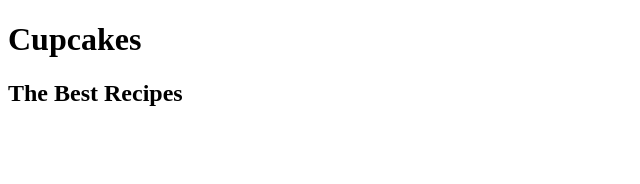
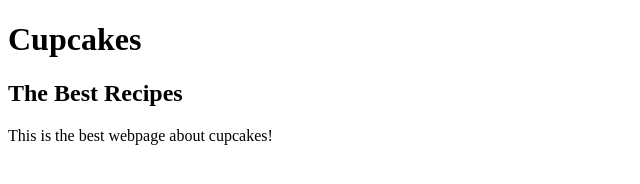
Before and after one commit to Batmans-sidekick/Website-for-Contest, a plain HTML site: page index.html in a window 1280 px wide. Shown: the whole page, without its empty margins (0-640 px from the left). Drawn offline with Linux system fonts and the light colour scheme.

Commit message:
Paragraph Added

```diff
--- a/index.html
+++ b/index.html
@@ -6,5 +6,6 @@
 <body>
   <h1>Cupcakes</h1>
   <h2>The Best Recipes</h2>
+  <p> This is the best webpage about cupcakes!</p>
 </body>
 </html>
```
